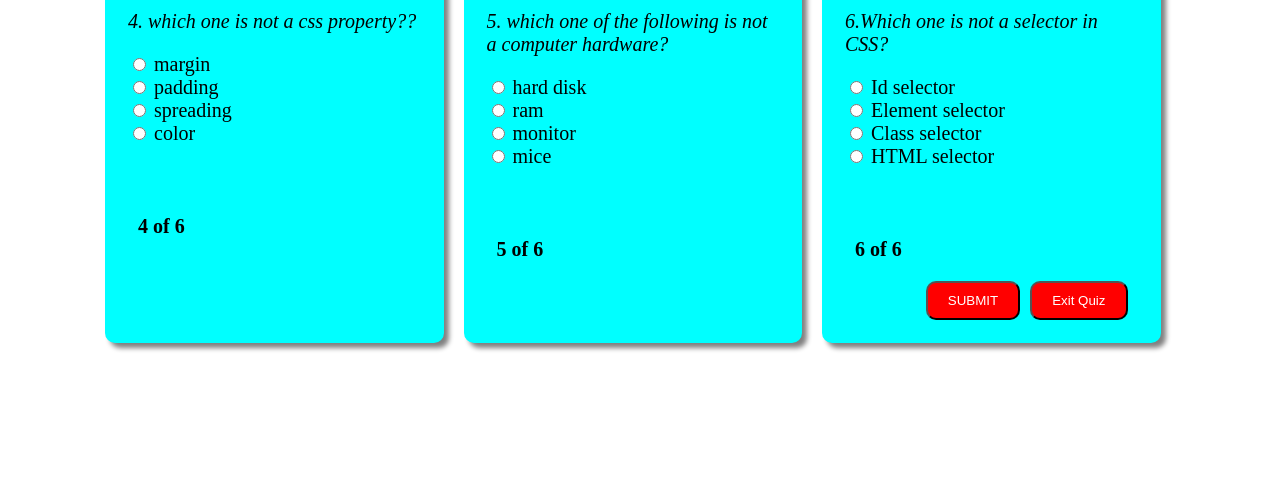
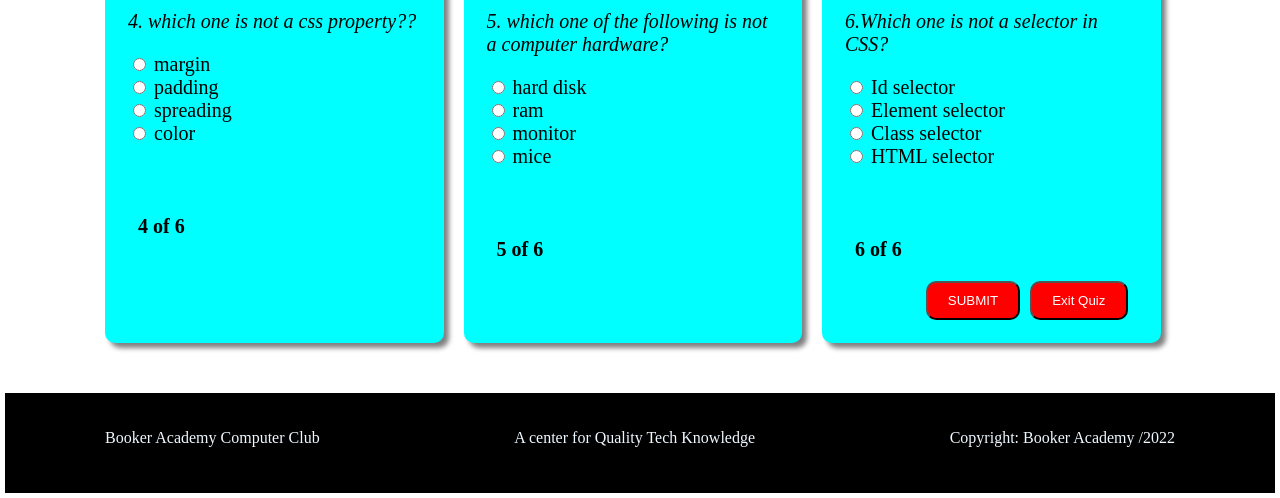
Before and after one commit to Kaburu12/Quiz-Board, a plain HTML site: page Assets/index3.html in a window 1280 px wide. Shown: the part 567-1065 px from the top of the page. Before the commit the page ends 935 px from the top, so only its background shows below. Drawn offline with Linux system fonts and the light colour scheme.

Commit message:
add footer to quiz page

```diff
--- a/Assets/index3.css
+++ b/Assets/index3.css
@@ -50,6 +50,7 @@ div ul li a:hover {
     margin-top: 30px;
     flex-wrap: wrap;
     margin-left: 100px;
+    margin-bottom: 30px;
 }
 
 .quest-container {
@@ -119,3 +120,15 @@ div button a {
     text-decoration: none;
     color: white;
 }
+
+footer {
+    background-color: black;
+    color: aliceblue;
+    display: flex;
+    justify-content: center;
+    justify-content: space-between;
+    padding-left: 100px;
+    padding-right: 100px;
+    padding-bottom: 30px;
+    padding-top: 20px;
+}
--- a/Assets/index3.html
+++ b/Assets/index3.html
@@ -179,6 +179,11 @@
 
     </section>
 
+    <footer>
+        <p>Booker Academy Computer Club</p>
+        <p>A center for Quality Tech Knowledge</p>
+        <p>Copyright: Booker Academy /2022</p>
+    </footer>
 </body>
 
 </html>
```
